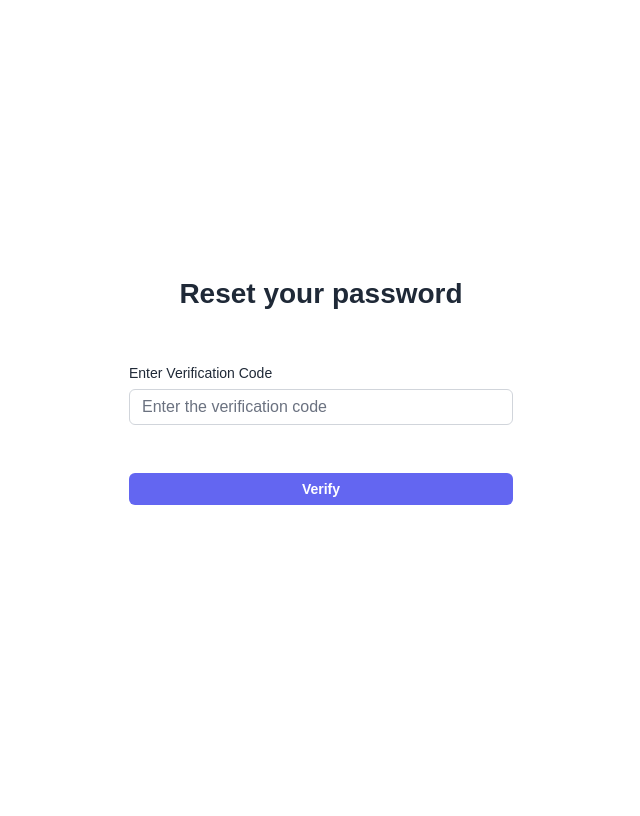
After one commit to ashongdev/cs50-final-project, a Django app: page /code in a window 1280 px wide. The commit adds this page. Shown: the whole page, without its empty margins (319-959 px from the left). Run offline with Django 5.2, Linux system fonts and the light colour scheme; some libraries are stand-ins or nearby versions.

Commit message:
feat: Implement password recovery flow with verification code and new password setting

```diff
--- a/final_project/models.py
+++ b/final_project/models.py
@@ -26,6 +26,9 @@ class Code(models.Model):
     created_at = models.DateTimeField(auto_now_add=True)
     updated_at = models.DateTimeField(auto_now=True)
 
+    def __str__(self):
+        return f"{self.pk}: {self.code} for {self.user.username} "
+
 
 # class IsArchived(models.Model):
 #     note_id = models.ForeignKey(to=Note, on_delete=models.CASCADE)
--- a/final_project/static/final_project/css/forgot_password.css
+++ b/final_project/static/final_project/css/forgot_password.css
@@ -5,10 +5,6 @@
 	font-family: Arial, Helvetica, sans-serif;
 }
 
-.error,
-#verification-label {
-	color: red;
-}
 .error {
 	font-size: 0.9rem;
 	text-align: center;
@@ -52,7 +48,9 @@
 }
 
 /* Form styles */
-.forgot-form {
+.forgot-form,
+.code-form,
+.set-new-password-form {
 	display: flex;
 	flex-direction: column;
 	gap: 1.5rem;
@@ -66,6 +64,7 @@
 	margin-bottom: 0.5rem;
 }
 
+.form-group .code,
 .form-group input {
 	display: block;
 	width: 100%;
@@ -77,10 +76,12 @@
 	background-color: #fff;
 }
 
+.form-group .code::placeholder,
 .form-group input::placeholder {
 	color: #6b7280; /* gray-500 */
 }
 
+.form-group .code:focus,
 .form-group input:focus {
 	outline: 2px solid #6366f1; /* indigo-500 */
 	outline-offset: 2px;
@@ -134,6 +135,10 @@
 	color: #a5b4fc; /* indigo-300 */
 }
 
-#code {
+.form-group .code-error {
 	border: 1px solid red;
 }
+.error,
+.form-group .verification-label {
+	color: red;
+}
--- a/final_project/static/final_project/js/forgot_password.js
+++ b/final_project/static/final_project/js/forgot_password.js
@@ -1,6 +1,4 @@
 document.addEventListener("DOMContentLoaded", () => {
-	const requestBtn = document.querySelector(".request-new");
-
 	function getCookie(name) {
 		let cookieValue = null;
 		if (document.cookie && document.cookie !== "") {
@@ -18,19 +16,128 @@ document.addEventListener("DOMContentLoaded", () => {
 		}
 		return cookieValue;
 	}
+	const codeForm = document.querySelector(".code-form");
+	const statusEl = document.querySelector(".status-msg"); // permanent element
+	const requestBtn = document.querySelector(".request-new");
 
+	codeForm &&
+		codeForm.addEventListener("submit", (e) => {
+			e.preventDefault();
+
+			const email = document.getElementById("email").value;
+			const code = document.getElementById("code");
+
+			fetch("/code", {
+				method: "POST",
+				headers: {
+					"Content-Type": "application/json",
+					"X-CSRFToken": getCookie("csrftoken"),
+				},
+				credentials: "include",
+				body: JSON.stringify({ email, code: code.value }),
+			}).then((response) => {
+				response.json().then((result) => {
+					if (result.status === 410 || result.status == 400) {
+						// Error states
+						statusEl.textContent = result.message;
+						statusEl.classList.remove("success");
+						statusEl.classList.add("error");
+
+						code.classList.add("code-error");
+						document
+							.getElementById("verification-label")
+							.classList.add("verification-label");
+
+						// Only show request button when code is expired
+						if (result.status === 410) {
+							requestBtn.style.opacity = 1;
+						} else {
+							requestBtn.style.opacity = 0;
+						}
+					} else if (response.status === 200) {
+						window.location.href = `/set_new_password?email=${result.email}`;
+					}
+				});
+			});
+		});
+
+	requestBtn &&
 		requestBtn.addEventListener("click", () => {
+			const urlParams = new URLSearchParams(window.location.search);
+			const email = urlParams.get("email");
+
 			fetch("/request_code", {
 				method: "POST",
 				headers: {
 					"Content-Type": "application/json",
 					"X-CSRFToken": getCookie("csrftoken"),
 				},
-
+				body: JSON.stringify({ email }),
 				credentials: "include",
 			}).then((response) => {
 				response.json().then((result) => {
-				alert(result.message);
+					requestBtn.style.opacity = 0;
+
+					statusEl.textContent = result.message;
+					statusEl.classList.remove("error");
+					statusEl.classList.add("success");
+				});
+			});
+		});
+
+	const forgotForm = document.querySelector(".forgot-form");
+	forgotForm &&
+		forgotForm.addEventListener("submit", (e) => {
+			e.preventDefault();
+
+			const email = document.getElementById("email")?.value;
+			fetch("/forgot_password", {
+				method: "POST",
+				headers: {
+					"Content-Type": "application/json",
+					"X-CSRFToken": getCookie("csrftoken"),
+				},
+				credentials: "include",
+				body: JSON.stringify({ email }),
+			}).then((response) => {
+				response.json().then((result) => {
+					if (result.status === 400) {
+						document.querySelector(".error").innerHTML =
+							result.message;
+					} else {
+						window.location.href = `/code?email=${result.email}`;
+					}
+				});
+			});
+		});
+
+	const setNewwPasswordForm = document.querySelector(
+		".set-new-password-form"
+	);
+	setNewwPasswordForm &&
+		setNewwPasswordForm.addEventListener("submit", (e) => {
+			e.preventDefault();
+
+			const email = document.getElementById("email")?.value;
+			const password = document.getElementById("password")?.value;
+			const confirmation = document.getElementById("confirmation")?.value;
+
+			fetch("/set_new_password", {
+				method: "POST",
+				headers: {
+					"Content-Type": "application/json",
+					"X-CSRFToken": getCookie("csrftoken"),
+				},
+				credentials: "include",
+				body: JSON.stringify({ email, password, confirmation }),
+			}).then((response) => {
+				response.json().then((result) => {
+					if (result.status === 400) {
+						document.querySelector(".error").innerHTML =
+							result.message;
+					} else {
+						window.location.href = `/notes`;
+					}
 				});
 			});
 		});
--- /dev/null
+++ b/final_project/templates/final_project/enter-code.html
@@ -0,0 +1,54 @@
+{% extends "final_project/base.html" %}
+{% load static %}
+{% block title %}Forgot Password{% endblock %}
+
+{% block styles %}
+    <link rel="stylesheet" href="{% static 'final_project/css/forgot_password.css' %}">
+{% endblock styles %}
+
+{% block content %}
+<div class="forgot-container">
+	<div class="forgot-header">
+		<h2>Reset your password</h2>
+	</div>
+
+	<div class="forgot-form-wrapper">
+		<form class="code-form">
+			{% csrf_token %}
+
+         <input value="{{request.GET.email}}" hidden name="email" id="email">
+
+         <div class="form-group">
+            <label for="code" id="verification-label">Enter Verification Code</label>
+            <input
+               type="number"
+               id="code"
+               name="code"
+               maxlength="6"
+               required
+               class="code"
+               min="0"
+               max="999999"
+               placeholder="Enter the verification code"
+            />
+         </div>
+
+			<span class="status-msg"></span>
+
+			<div>
+				<button type="submit" class="btn-primary">
+					Verify
+				</button>
+			</div>
+
+         {% comment %} todo: fix opacity issues {% endcomment %}
+         <div class="request-new" style="opacity: 0;">Request New Code</div>
+		</form>
+	</div>
+</div>
+
+    {% block script %}
+        <script src="{% static "final_project/js/forgot_password.js" %}" type="module"></script>
+    {% endblock  %}
+
+{% endblock %}
--- a/final_project/templates/final_project/forgot_password.html
+++ b/final_project/templates/final_project/forgot_password.html
@@ -13,7 +13,7 @@
 	</div>
 
 	<div class="forgot-form-wrapper">
-		<form action="{% url 'forgot_password' %}" method="POST" class="forgot-form">
+		<form class="forgot-form">
 			{% csrf_token %}
 
 			{% if not code_sent %}
@@ -46,9 +46,7 @@
 				</div>
 			{% endif %}
 
-			<span class="{% if code_sent and not expired and not invalid %}success{% else %}error{% endif %}">
-				{%if message %} {{ message }} {% endif %}
-			</span>
+			<span class="error"></span>
 
 			<div>
 				<button type="submit" class="btn-primary">
--- a/final_project/templates/final_project/set_new_password.html
+++ b/final_project/templates/final_project/set_new_password.html
@@ -13,8 +13,10 @@
 	</div>
 
 	<div class="forgot-form-wrapper">
-		<form action="{% url 'set_new_password' %}" method="POST" class="forgot-form">
+		<form class="set-new-password-form">
 			{% csrf_token %}
+
+            <input value="{{request.GET.email}}" hidden name="email" id="email">
 
 				<!-- Password -->
             <div class="form-group">
--- a/final_project/urls.py
+++ b/final_project/urls.py
@@ -9,7 +9,12 @@ urlpatterns = [
     path("deleted", views.deleted, name="deleted"),
     path("create", views.create_new_note, name="create"),
     path("login", views.login_view, name="login"),
-    path("forgot-password", views.forgot_password_view, name="forgot_password"),
+    path("forgot_password", views.forgot_password_view, name="forgot_password"),
+    path(
+        "code",
+        views.enter_verification_code_view,
+        name="code",
+    ),
     path("set_new_password", views.set_new_password, name="set_new_password"),
     path("logout", views.logout_view, name="logout"),
     path("register", views.register, name="register"),
--- a/final_project/views.py
+++ b/final_project/views.py
@@ -8,7 +8,9 @@ from django.shortcuts import redirect, render
 from django.urls import reverse
 from django.utils import timezone
 from dotenv import load_dotenv
+from rest_framework import status
 from rest_framework.decorators import api_view
+from rest_framework.response import Response
 
 from mail.models import Email
 
@@ -236,22 +238,54 @@ def generate_code(user):
 @api_view(["POST"])
 def request_code(request):
     email = request.data.get("email")
-    user = User.objects.get(email=email)
 
-    if generate_code(user):
-        return JsonResponse({"message": "Code successfully sent. Check you mailbox"})
+    try:
+        user = User.objects.get(email=email)
+    except User.DoesNotExist:
+        return Response(
+            {
+                "message": "AN unexpected error occurred.",
+                "email": email,
+                "status": 500,
+            },
+            status=status.HTTP_500_INTERNAL_SERVER_ERROR,
+        )
     else:
-        return JsonResponse({"message": "Could not generate code"})
+        if generate_code(user):
+            return Response(
+                {
+                    "message": "Code resent. Check your mail for code",
+                    "email": email,
+                    "status": 200,
+                },
+                status=status.HTTP_200_OK,
+            )
+        else:
+            return Response(
+                {
+                    "message": "Could not generate code",
+                    "email": email,
+                    "status": 400,
+                },
+                status=status.HTTP_404_NOT_FOUND,
+            )
 
 
-@api_view(["POST", "GET"])
-def forgot_password_view(request):
-    if request.method == "POST":
+@api_view(["GET", "POST"])
+def enter_verification_code_view(request):
+    if request.method == "GET":
+        return render(
+            request,
+            "final_project/enter-code.html",
+        )
+    elif request.method == "POST":
         email = request.data.get("email")
         verification_code = request.data.get("code")
 
-        if verification_code:
-            stored_verification_code = Code.objects.get(user=request.user)
+        if verification_code and email:
+            user = User.objects.get(email=email)
+
+            stored_verification_code = Code.objects.get(user=user)
             verification_code = int(verification_code.strip())
 
             # Check if code is past 15 mins
@@ -260,52 +294,67 @@ def forgot_password_view(request):
                 > timedelta(minutes=15)
             )
             if is_expired:
-                return render(
-                    request,
-                    "final_project/forgot_password.html",
+                return Response(
                     {
-                        "message": "Code expired",
+                        "message": "Verification code expired.",
                         "email": email,
-                        "code_sent": True,
-                        "expired": True,
+                        "status": 410,
                     },
+                    status=status.HTTP_410_GONE,
                 )
 
             if stored_verification_code.code == verification_code:
-                return redirect(reverse("set_new_password"))
+                return Response(
+                    {
+                        "message": "Success",
+                        "email": email,
+                        "status": 200,
+                    },
+                    status=status.HTTP_200_OK,
+                )
             else:
-                return render(
-                    request,
-                    "final_project/forgot_password.html",
+                return Response(
                     {
-                        "message": "Invalid code. Please try again",
-                        "code": verification_code,
-                        "code_sent": True,
-                        "invalid": True,
+                        "message": "Invalid verification code.",
+                        "email": email,
+                        "status": 400,
                     },
+                    status=status.HTTP_400_BAD_REQUEST,
                 )
-        else:
+
+
+@api_view(["POST", "GET"])
+def forgot_password_view(request):
+    if request.method == "POST":
+        email = request.data.get("email")
+
+        if email:
             try:
                 user_found = User.objects.get(email=email)
             except User.DoesNotExist:
-                return render(
-                    request,
-                    "final_project/forgot_password.html",
-                    {"message": "Email not found", "email": email},
+                return Response(
+                    {"message": "Email not found", "email": email, "status": 400},
+                    status=status.HTTP_404_NOT_FOUND,
                 )
             else:
                 if user_found:
                     if generate_code(user_found):
-                        return render(
-                            request,
-                            "final_project/forgot_password.html",
-                            {"message": "Check your mail for code", "code_sent": True},
+                        return Response(
+                            {
+                                "message": "Check your mail for code",
+                                "email": email,
+                                "status": 200,
+                            },
+                            status=status.HTTP_200_OK,
                         )
                     else:
-                        return render(
-                            request,
-                            "final_project/forgot_password.html",
-                            {"message": "Could not generate code", "email": email},
+                        return Response(
+                            {
+                                "message": "Could not generate code",
+                                "email": email,
+                                "status": 400,
+                            },
+                            status=status.HTTP_400_BAD_REQUEST,
                         )
     else:
         return render(request, "final_project/forgot_password.html")
@@ -316,28 +365,43 @@ def set_new_password(request):
     if request.method == "GET":
         return render(request, "final_project/set_new_password.html")
     else:
+        email = request.data.get("email")
         password = request.data.get("password")
         confirmation = request.data.get("confirmation")
 
         if password != confirmation:
-            return render(
-                request,
-                "final_project/set_new_password.html",
-                {"error": "Password does not match"},
+            return Response(
+                {
+                    "message": "Passwords does not match",
+                    "email": email,
+                    "status": 400,
+                },
+                status=status.HTTP_400_BAD_REQUEST,
             )
         else:
             try:
-                user = User.objects.get(username=request.user.username)
+                user = User.objects.get(email=email)
             except User.DoesNotExist:
-                return render(
-                    request,
-                    "final_project/set_new_password.html",
-                    {"error": "Invalid user"},
+                return Response(
+                    {
+                        "message": "User not found",
+                        "email": email,
+                        "status": 404,
+                    },
+                    status=status.HTTP_404_NOT_FOUND,
                 )
             else:
-                user.password = password
+                user.set_password(password)
+                user.save()
 
-                return redirect(reverse("index"))
+                return Response(
+                    {
+                        "message": "Check your mail for code",
+                        "email": email,
+                        "status": 200,
+                    },
+                    status=status.HTTP_200_OK,
+                )
 
 
 @api_view(["POST", "GET"])
@@ -347,6 +411,7 @@ def login_view(request):
         username = request.data.get("username")
         password = request.data.get("password")
         user = authenticate(request, username=username, password=password)
+        print(username, password)  # Same output: test test
 
         # Check if authentication successful
         if user is not None:
```
Also changed, not shown: final_project/apps.py (+23 -2 lines), db.sqlite3, mail/migrations/0003_remove_email_user.py (added), mail/migrations/0004_email_user.py (added). Lines whose indentation alone changed are shown as unchanged.
